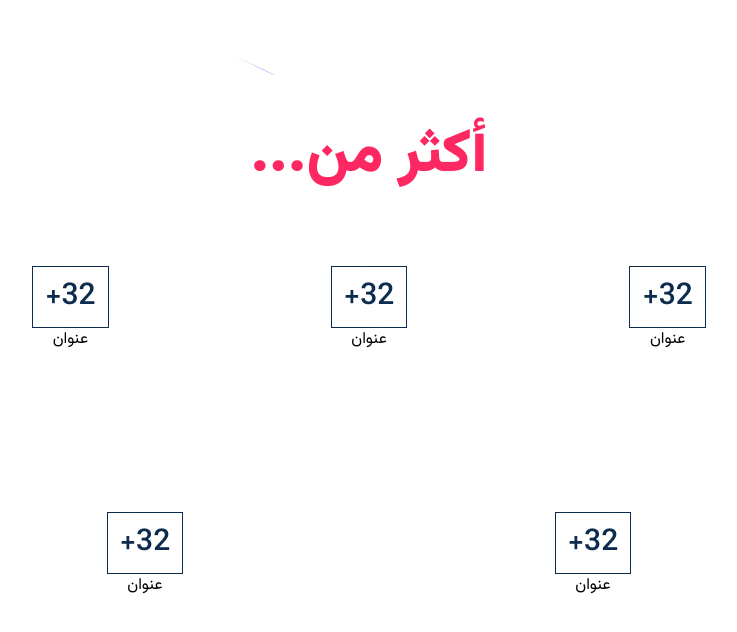
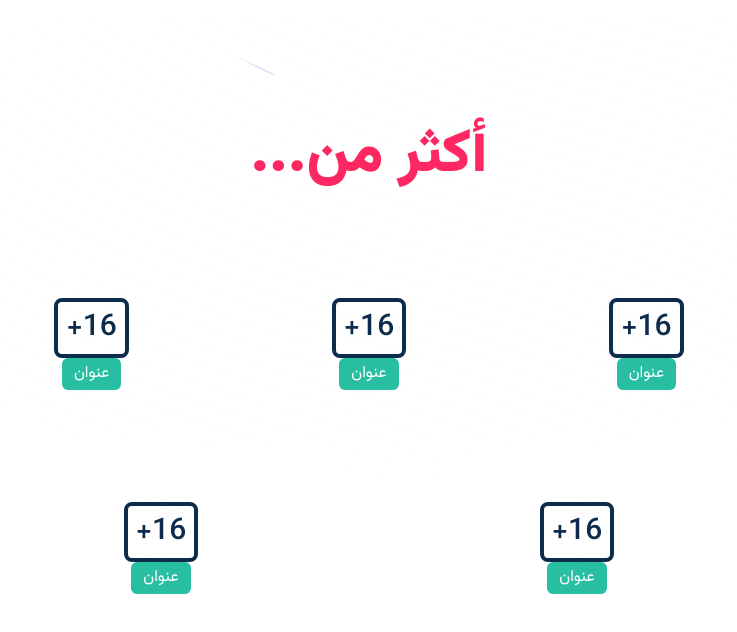
Before and after one commit to samuadda/esmail-website, a React (Vite) app: page / in a window 1280 px wide. Shown: the part 786-1418 px from the top of the page, without its empty margins (271-1008 px from the left). Built offline with nearby package versions, Linux system fonts and the light colour scheme.

Commit message:
Update Card component in Portfolio; adjust number display and enhance styling for better visual appeal

```diff
--- a/src/components/pages/portfolio/Portfolio.jsx
+++ b/src/components/pages/portfolio/Portfolio.jsx
@@ -5,11 +5,11 @@ import PageTitle from "@/components/reusble-components/PageTitle";
 
 const Portfolio = () => {
 
-    const Card = ({title = "عنوان", number = "32+"}) => {
+    const Card = ({title = "عنوان", number = "16"}) => {
         return (
             <div className="flex flex-col justify-center items-center">
-                <h4 className="p-3 text-primary text-3xl font-500 border border-primary  "> {number}</h4>
-                <span> {title}</span>
+                <h4 className="p-2 text-primary text-3xl font-500  border-primary border-4 rounded-lg  "> {`${number}+`}</h4>
+                <span className="bg-accent text-white py-1 px-3 rounded-md"> {title}</span>
             </div>
         );
     }
@@ -22,7 +22,7 @@ const Portfolio = () => {
         <div className="relative w-screen h-screen p-28 ">
             <BackgroundBeams />
             <PageTitle title="أكثر من..." />
-            <div className="flex flex-col items-center gap-40 p-20">
+            <div className="flex flex-col items-center gap-28 p-28">
                 <div className="flex w-full justify-around ">
                     <Card />
                     <Card />
```
